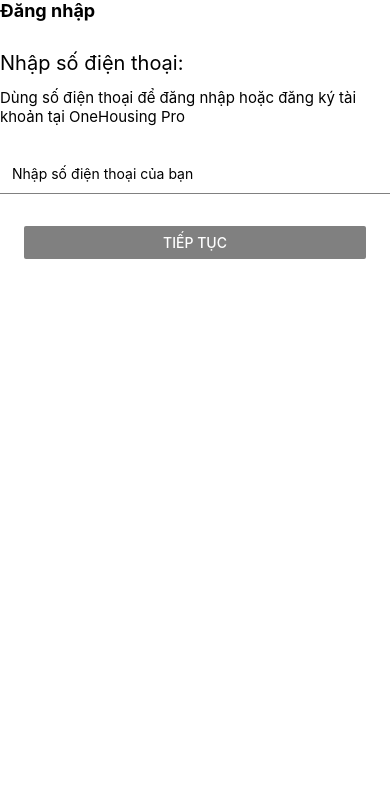
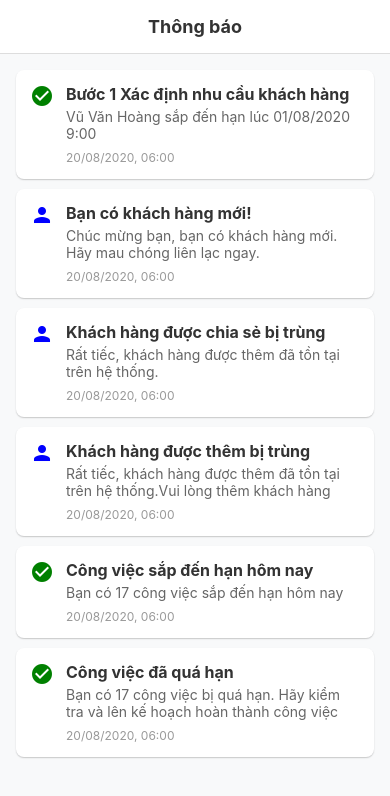
Before and after one commit to datnqbv/Mobile, a React Native app: screen / in a window 390 px wide. Shown: the top 796 px of the page. Built offline with nearby package versions, Linux system fonts and the light colour scheme.

Commit message:
1/7/2025

```diff
--- a/App.js
+++ b/App.js
@@ -1,80 +1,147 @@
-import React, { useState } from 'react';
-import {
-  Text,
-  SafeAreaView,
-  StyleSheet,
-  TextInput,
-  Button,
-  Alert,
-  View,
-} from 'react-native';
+import React from 'react';
+import { View, Text, FlatList, StyleSheet } from 'react-native';
+import Icon from 'react-native-vector-icons/MaterialIcons';
 
-export default function App() {
-  const [phoneNumber, setPhoneNumber] = useState('');
+const notifications = [
+  {
+    id: '1',
+    title: 'Bước 1 Xác định nhu cầu khách hàng',
+    description: 'Vũ Văn Hoàng sắp đến hạn lúc 01/08/2020 9:00',
+    time: '20/08/2020, 06:00',
+    status: 'done',
+  },
+  {
+    id: '2',
+    title: 'Bạn có khách hàng mới!',
+    description: 'Chúc mừng bạn, bạn có khách hàng mới. Hãy mau chóng liên lạc ngay.',
+    time: '20/08/2020, 06:00',
+    status: 'pending',
+  },
+  {
+    id: '3',
+    title: 'Khách hàng được chia sẻ bị trùng',
+    description: 'Rất tiếc, khách hàng được thêm đã tồn tại trên hệ thống.',
+    time: '20/08/2020, 06:00',
+    status: 'pending',
+  },
+  {
+    id: '4',
+    title: 'Khách hàng được thêm bị trùng',
+    description:
+      'Rất tiếc, khách hàng được thêm đã tồn tại trên hệ thống.Vui lòng thêm khách hàng',
+    time: '20/08/2020, 06:00',
+    status: 'pending',
+  },
+  {
+    id: '5',
+    title: 'Công việc sắp đến hạn hôm nay',
+    description: 'Bạn có 17 công việc sắp đến hạn hôm nay',
+    time: '20/08/2020, 06:00',
+    status: 'done',
+  },
+  {
+    id: '6',
+    title: 'Công việc đã quá hạn',
+    description:
+      'Bạn có 17 công việc bị quá hạn. Hãy kiểm tra và lên kế hoạch hoàn thành công việc',
+    time: '20/08/2020, 06:00',
+    status: 'done',
+  },
+];
+
+const NotificationScreen = () => {
+  const renderItem = ({ item }) => (
+    <View style={styles.itemContainer}>
+
+      <View style={styles.iconContainer}>
+        <Icon
+          name={item.status === 'done' ? 'check-circle' : 'person'}
+          size={24}
+          color={item.status === 'done' ? 'green' : 'blue'}
+        />
+      </View>
+
+      {/* Nội dung thông báo */}
+      <View style={styles.contentContainer}>
+        <Text style={styles.title}>{item.title}</Text>
+        <Text style={styles.description}>{item.description}</Text>
+        <Text style={styles.time}>{item.time}</Text>
+      </View>
+    </View>
+  );
 
   return (
-    <SafeAreaView style={styles.container}>
-      <Text style={styles.header}>Đăng nhập</Text>
-      <Text style={styles.paragraph}>Nhập số điện thoại:</Text>
-      <Text style={styles.des}>
-        Dùng số điện thoại để đăng nhập hoặc đăng ký tài khoản tại OneHousing Pro
-      </Text>
+    <View style={styles.container}>
+      {/* Header tiêu đề */}
+      <View style={styles.header}>
+        <Text style={styles.headerText}>Thông báo</Text>
+      </View>
 
-      <TextInput
-        placeholder="Nhập số điện thoại của bạn"
-        value={phoneNumber}
-        onChangeText={setPhoneNumber}
-        style={styles.input}
-        keyboardType="phone-pad"
+      {/* Danh sách thông báo */}
+      <FlatList
+        data={notifications}
+        keyExtractor={(item) => item.id}
+        renderItem={renderItem}
+        contentContainerStyle={styles.listContainer}
       />
-
-      <View style={styles.buttonContainer}>
-        <Button
-          title="Tiếp tục"
-          onPress={() => {
-            if (!phoneNumber) {
-              Alert.alert('Lỗi', 'Vui lòng nhập số điện thoại');
-            } else {
-              Alert.alert('Thông báo', `Số điện thoại bạn nhập: ${phoneNumber}`);
-            }
-          }}
-          color="gray"
-        />
-      </View>
-    </SafeAreaView>
+    </View>
   );
-}
+};
 
 const styles = StyleSheet.create({
   container: {
     flex: 1,
-    backgroundColor: 'white',
+    backgroundColor: '#f8f9fa',
+  },
+  header: {
+    backgroundColor: '#ffffff',
+    padding: 16,
+    borderBottomWidth: 1,
+    borderBottomColor: '#dddddd',
+  },
+  headerText: {
+    fontSize: 18,
+    fontWeight: 'bold',
+    color: '#333333',
+    textAlign: 'center',
+  },
+  listContainer: {
     padding: 16,
   },
-  paragraph: {
-    marginBottom: 13,
-    fontSize: 20,
+  itemContainer: {
+    flexDirection: 'row',
+    alignItems: 'flex-start',
+    marginBottom: 10,
+    backgroundColor: '#ffffff',
+    padding: 14,
+    borderRadius: 8,
+    shadowColor: '#000',
+    shadowOffset: { width: 0, height: 1 },
+    shadowOpacity: 0.2,
+    shadowRadius: 1.41,
+    elevation: 2,
   },
-  des: {
-    marginBottom: 16,
-    fontSize: 15,
+  iconContainer: {
+    marginRight: 12,
   },
-  header: {
-    marginBottom: 30,
-    fontSize: 18,
+  contentContainer: {
+    flex: 1,
+  },
+  title: {
+    fontSize: 16,
     fontWeight: 'bold',
+    color: '#333333',
+    marginBottom: 4,
   },
-  input: {
-    height: 40,
-    marginTop: 12,
-    marginBottom: 12,
-    paddingLeft: 12,
-    borderBottomWidth: 1,
-    borderColor: 'gray',
+  description: {
+    fontSize: 14,
+    color: '#666666',
+    marginBottom: 8,
   },
-  buttonContainer: {
-    marginTop: 20,
-    marginLeft: 24,
-    marginRight: 24,
+  time: {
+    fontSize: 12,
+    color: '#999999',
   },
 });
+
+export default NotificationScreen;
```
Also changed, not shown: assets/Screenshot_20250107_134823.png (added).
